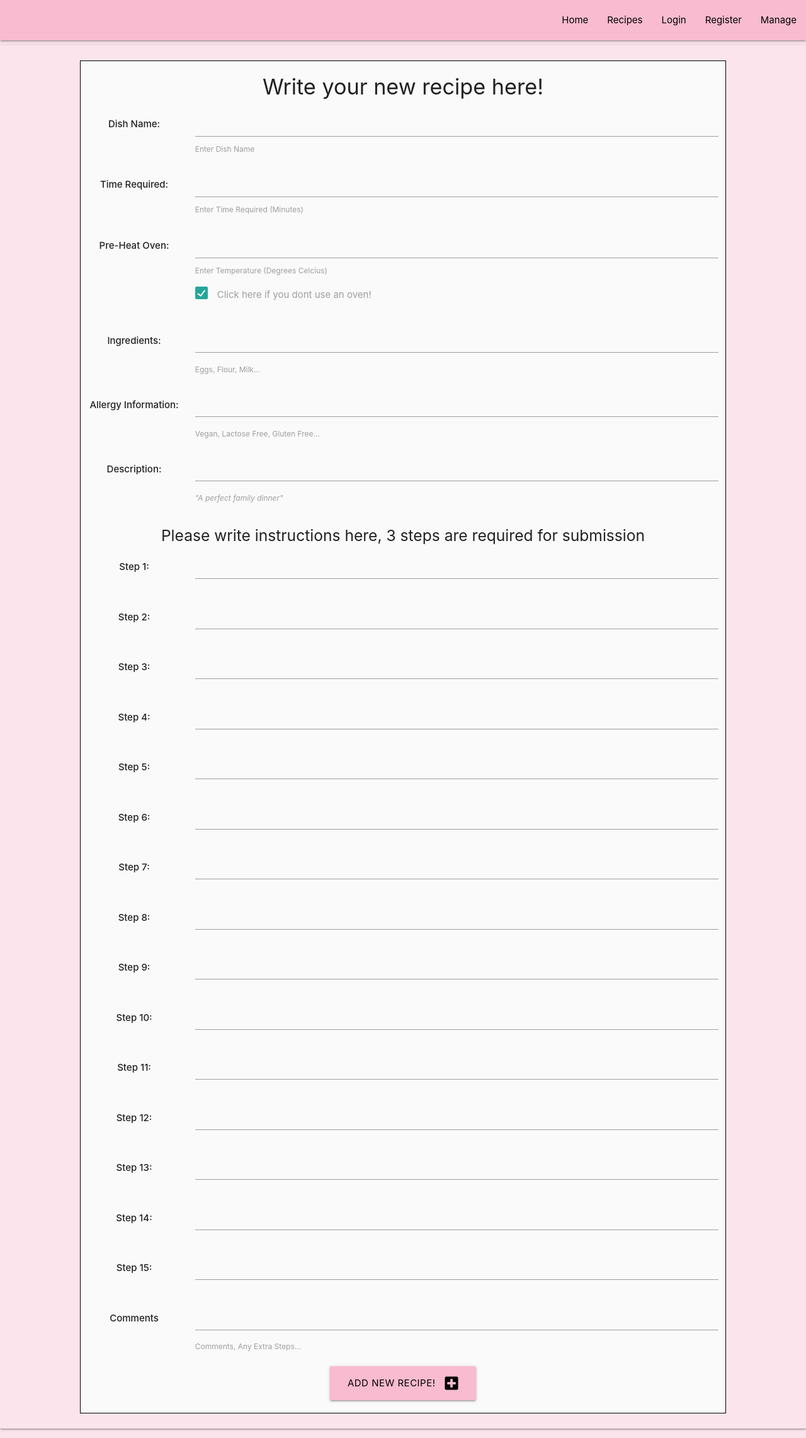
After one commit to coolusername244/recipe-blog, a Flask app: page /add-recipe in a window 1280 px wide. The commit adds this page. Shown: the whole page at 63% size. Run offline with Flask 2, Linux system fonts and the light colour scheme; some libraries are stand-ins or nearby versions.

Commit message:
Added form for new recipes and tested functionality with MongoDB

```diff
--- a/app.py
+++ b/app.py
@@ -3,6 +3,7 @@ from flask import (
     Flask, flash, render_template,
     redirect, request, session, url_for)
 from flask_pymongo import PyMongo
+from bson.objectid import ObjectId
 if os.path.exists("env.py"):
     import env
 
@@ -27,6 +28,38 @@ def recipes():
     return render_template("recipes.html", recipes=recipes)
 
 
+@app.route("/add-recipe", methods=["GET", "POST"])
+def add_recipe():
+    if request.method == "POST":
+        recipe = {
+            "name": request.form.get("name"),
+            "time_required": request.form.get("time_required"),
+            "preheat_oven": request.form.get("preheat_oven"),
+            "ingredients": request.form.get("ingredients"),
+            "allergy_info": request.form.get("allergy_info"),
+            "description": request.form.get("description"),
+            "step_one": request.form.get("step_one"),
+            "step_two": request.form.get("step_two"),
+            "step_three": request.form.get("step_three"),
+            "step_four": request.form.get("step_four"),
+            "step_five": request.form.get("step_five"),
+            "step_six": request.form.get("step_six"),
+            "step_seven": request.form.get("step_seven"),
+            "step_eight": request.form.get("step_eight"),
+            "step_nine": request.form.get("step_nine"),
+            "step_ten": request.form.get("step_ten"),
+            "step_eleven": request.form.get("step_eleven"),
+            "step_twelve": request.form.get("step_twelve"),
+            "step_thirteen": request.form.get("step_thirteen"),
+            "step_fourteen": request.form.get("step_fourteen"),
+            "step_fifteen": request.form.get("step_fifteen"),
+            "comments": request.form.get("comments")
+        }
+        mongo.db.recipes.insert_one(recipe)
+        flash("Recipe Successfully Added!")
+        return redirect(url_for("recipes"))
+    return render_template("add_recipe.html")
+
 if __name__ == "__main__":
     app.run(host=os.environ.get("IP"),
             port=int(os.environ.get("PORT")),
--- a/static/css/style.css
+++ b/static/css/style.css
@@ -1,3 +1,7 @@
 body {
     background-color: #fce4ec;
    }
+
+   .form-border {
+       border: solid black 1px;
+   }
--- /dev/null
+++ b/templates/add_recipe.html
@@ -0,0 +1,273 @@
+{% extends 'base.html' %}
+{% block content %}
+<div class="row card-panel pink lighten-5">
+            <form class="col offset-s1 s10 grey lighten-5 form-border" method="POST" action="{{ url_for('add_recipe') }}">
+                <div class="center">
+                    <h4>
+                        Write your new recipe here!
+                    </h4>
+                </div>
+                <!-- dish name -->
+                <div class="row">
+                    <div class="input-field col s2 center">
+                        <strong class="">Dish Name:</strong>
+                    </div>
+                    <div class="div col s10">
+                        <input id="name" name="name" minlength="5" maxlength="50"
+                            type="text" class="validate" required>
+                        <label for="name">Enter Dish Name</label>
+                    </div>
+                </div>
+                <!-- time required -->
+                <div class="row">
+                    <div class="input-field col s2 center">
+                        <strong class="">Time Required:</strong>
+                    </div>
+                    <div class="div col s10">
+                        <input id="time_required" name="time_required" minlength="5" maxlength="50"
+                            type="number" class="validate" required>
+                        <label for="time_required">Enter Time Required (Minutes)</label>
+                    </div>
+                </div>
+                <!-- pre-heat oven -->
+                <div class="row">
+                    <div class="input-field col s2 center">
+                        <strong class="">Pre-Heat Oven:</strong>
+                    </div>
+                    <div class="div col s10">
+                        <input id="preheat_oven" name="preheat_oven" minlength="5" maxlength="50"
+                            type="number" class="validate" required>
+                        <label for="preheat_oven">Enter Temperature (Degrees Celcius)</label>
+                            <p>
+                                <label>
+                                    <input type="checkbox" class="filled-in" checked="checked" />
+                                    <span>Click here if you dont use an oven!</span>
+                                </label>
+                            </p>
+                    </div>
+
+                </div>
+                <!-- ingredients -->
+                <div class="row">
+                    <div class="input-field col s2 center">
+                        <strong class="">Ingredients:</strong>
+                    </div>
+                    <div class="div col s10">
+                        <textarea id="ingredients" name="ingredients" minlength="5"
+                            maxlength="200" class="materialize-textarea validate required"></textarea>
+                        <label for="ingredients">Eggs, Flour, Milk...</label>
+                    </div>
+                </div>
+                <!-- allergy info -->
+                <div class="row">
+                    <div class="input-field col s2 center">
+                        <strong class="">Allergy Information:</strong>
+                    </div>
+                    <div class="div col s10">
+                        <textarea id="allergy_info" name="allergy_info" minlength="5"
+                            maxlength="200" class="materialize-textarea validate required"></textarea>
+                        <label for="allergy_info">Vegan, Lactose Free, Gluten Free...</label>
+                    </div>
+                </div>
+                <!-- allergy info -->
+                <div class="row">
+                    <div class="input-field col s2 center">
+                        <strong class="">Description:</strong>
+                    </div>
+                    <div class="div col s10">
+                        <textarea id="allergy_info" name="allergy_info" minlength="5"
+                            maxlength="200" class="materialize-textarea validate required"></textarea>
+                        <label for="allergy_info"><em>"A perfect family dinner"</em></label>
+                    </div>
+                </div>
+                <!-- steps -->
+                <div class="div col s12 center">
+                    <h5>Please write instructions here, 3 steps are required for submission</h5>
+                </div>
+                <!-- step one -->
+                <div class="row">
+                    <div class="input-field col s2 center">
+                        <strong class="">Step 1:</strong>
+                    </div>
+                    <div class="div col s10">
+                        <textarea id="step_one" name="step_one" minlength="5"
+                            maxlength="200" class="materialize-textarea validate required"></textarea>
+                        <label for="step_one"></label>
+                    </div>
+                </div>
+                <!-- step two -->
+                <div class="row">
+                    <div class="input-field col s2 center">
+                        <strong class="">Step 2:</strong>
+                    </div>
+                    <div class="div col s10">
+                        <textarea id="step_two" name="step_two" minlength="5"
+                            maxlength="200" class="materialize-textarea validate required"></textarea>
+                        <label for="step_two"></label>
+                    </div>
+                </div>
+                <!-- step three -->
+                <div class="row">
+                    <div class="input-field col s2 center">
+                        <strong class="">Step 3:</strong>
+                    </div>
+                    <div class="div col s10">
+                        <textarea id="step_three" name="step_three" minlength="5"
+                            maxlength="200" class="materialize-textarea validate required"></textarea>
+                        <label for="step_three"></label>
+                    </div>
+                </div>
+                <!-- step four -->
+                <div class="row">
+                    <div class="input-field col s2 center">
+                        <strong class="">Step 4:</strong>
+                    </div>
+                    <div class="div col s10">
+                        <textarea id="step_four" name="step_four" minlength="5"
+                            maxlength="200" class="materialize-textarea validate"></textarea>
+                        <label for="step_four"></label>
+                    </div>
+                </div>
+                <!-- step five -->
+                <div class="row">
+                    <div class="input-field col s2 center">
+                        <strong class="">Step 5:</strong>
+                    </div>
+                    <div class="div col s10">
+                        <textarea id="step_five" name="step_five" minlength="5"
+                            maxlength="200" class="materialize-textarea validate"></textarea>
+                        <label for="step_five"></label>
+                    </div>
+                </div>
+                <!-- step six -->
+                <div class="row">
+                    <div class="input-field col s2 center">
+                        <strong class="">Step 6:</strong>
+                    </div>
+                    <div class="div col s10">
+                        <textarea id="step_six" name="step_six" minlength="5"
+                            maxlength="200" class="materialize-textarea validate"></textarea>
+                        <label for="step_six"></label>
+                    </div>
+                </div>
+                <!-- step seven -->
+                <div class="row">
+                    <div class="input-field col s2 center">
+                        <strong class="">Step 7:</strong>
+                    </div>
+                    <div class="div col s10">
+                        <textarea id="step_seven" name="step_seven" minlength="5"
+                            maxlength="200" class="materialize-textarea validate"></textarea>
+                        <label for="step_seven"></label>
+                    </div>
+                </div>
+                <!-- step eight -->
+                <div class="row">
+                    <div class="input-field col s2 center">
+                        <strong class="">Step 8:</strong>
+                    </div>
+                    <div class="div col s10">
+                        <textarea id="step_eight" name="step_eight" minlength="5"
+                            maxlength="200" class="materialize-textarea validate"></textarea>
+                        <label for="step_eight"></label>
+                    </div>
+                </div>
+                <!-- step nine -->
+                <div class="row">
+                    <div class="input-field col s2 center">
+                        <strong class="">Step 9:</strong>
+                    </div>
+                    <div class="div col s10">
+                        <textarea id="step_nine" name="step_nine" minlength="5"
+                            maxlength="200" class="materialize-textarea validate"></textarea>
+                        <label for="step_nine"></label>
+                    </div>
+                </div>
+                <!-- step ten -->
+                <div class="row">
+                    <div class="input-field col s2 center">
+                        <strong class="">Step 10:</strong>
+                    </div>
+                    <div class="div col s10">
+                        <textarea id="step_ten" name="step_ten" minlength="5"
+                            maxlength="200" class="materialize-textarea validate"></textarea>
+                        <label for="step_ten"></label>
+                    </div>
+                </div>
+                <!-- step 11 haha -->
+                <div class="row">
+                    <div class="input-field col s2 center">
+                        <strong class="">Step 11:</strong>
+                    </div>
+                    <div class="div col s10">
+                        <textarea id="step_eleven" name="step_eleven" minlength="5"
+                            maxlength="200" class="materialize-textarea validate"></textarea>
+                        <label for="step_eleven"></label>
+                    </div>
+                </div>
+                <!-- step 12 -->
+                <div class="row">
+                    <div class="input-field col s2 center">
+                        <strong class="">Step 12:</strong>
+                    </div>
+                    <div class="div col s10">
+                        <textarea id="step_twelve" name="step_twelve" minlength="5"
+                            maxlength="200" class="materialize-textarea validate"></textarea>
+                        <label for="step_twelve"></label>
+                    </div>
+                </div>
+                <!-- step 13 -->
+                <div class="row">
+                    <div class="input-field col s2 center">
+                        <strong class="">Step 13:</strong>
+                    </div>
+                    <div class="div col s10">
+                        <textarea id="step_thirteen" name="step_thirteen" minlength="5"
+                            maxlength="200" class="materialize-textarea validate"></textarea>
+                        <label for="step_thirteen"></label>
+                    </div>
+                </div>
+                <!-- step 14 -->
+                <div class="row">
+                    <div class="input-field col s2 center">
+                        <strong class="">Step 14:</strong>
+                    </div>
+                    <div class="div col s10">
+                        <textarea id="step_fourteen" name="step_fourteen" minlength="5"
+                            maxlength="200" class="materialize-textarea validate"></textarea>
+                        <label for="step_fourteen"></label>
+                    </div>
+                </div>
+                <!-- step 15 -->
+                <div class="row">
+                    <div class="input-field col s2 center">
+                        <strong class="">Step 15:</strong>
+                    </div>
+                    <div class="div col s10">
+                        <textarea id="step_fifteen" name="step_fifteen" minlength="5"
+                            maxlength="200" class="materialize-textarea validate"></textarea>
+                        <label for="step_fifteen"></label>
+                    </div>
+                </div>
+                <!-- comments -->
+                <div class="row">
+                    <div class="input-field col s2 center">
+                        <strong class="">Comments</strong>
+                    </div>
+                    <div class="div col s10">
+                        <textarea id="comments" name="comments" minlength="5"
+                            maxlength="500" class="materialize-textarea validate"></textarea>
+                        <label for="comments">Comments, Any Extra Steps...</label>
+                    </div>
+                </div>
+                <!-- submit button -->
+                <div class="row">
+                    <div class="col s12 center-align">
+                        <button type="submit" class="btn-large pink lighten-4 black-text text-shadow">
+                            Add New Recipe! <i class="fas fa-plus-square right"></i>
+                        </button>
+                    </div>
+                </div>
+            </form>
+        </div>
+{% endblock %}
--- a/templates/base.html
+++ b/templates/base.html
@@ -33,6 +33,21 @@
     <li><a href="#">Register</a></li>
     <li><a href="#">Manage</a></li>
 </ul>
+
+<section>
+    <!-- flash messages -->
+    {% with messages = get_flashed_messages() %}
+        {% if messages %}
+            {% for message in messages %}
+                <div class="row flashes">
+                    <h4 class="light-blue lighten-4 center-align">
+                        {{ message }}
+                    </h4>
+                </div>
+            {% endfor %}
+        {% endif %}
+    {% endwith %}
+</section>
     {% block content %}
     {% endblock %}
 <script src="https://code.jquery.com/jquery-3.5.1.min.js"
```
Also changed, not shown: templates/recipes.html (+6 -16 lines).
